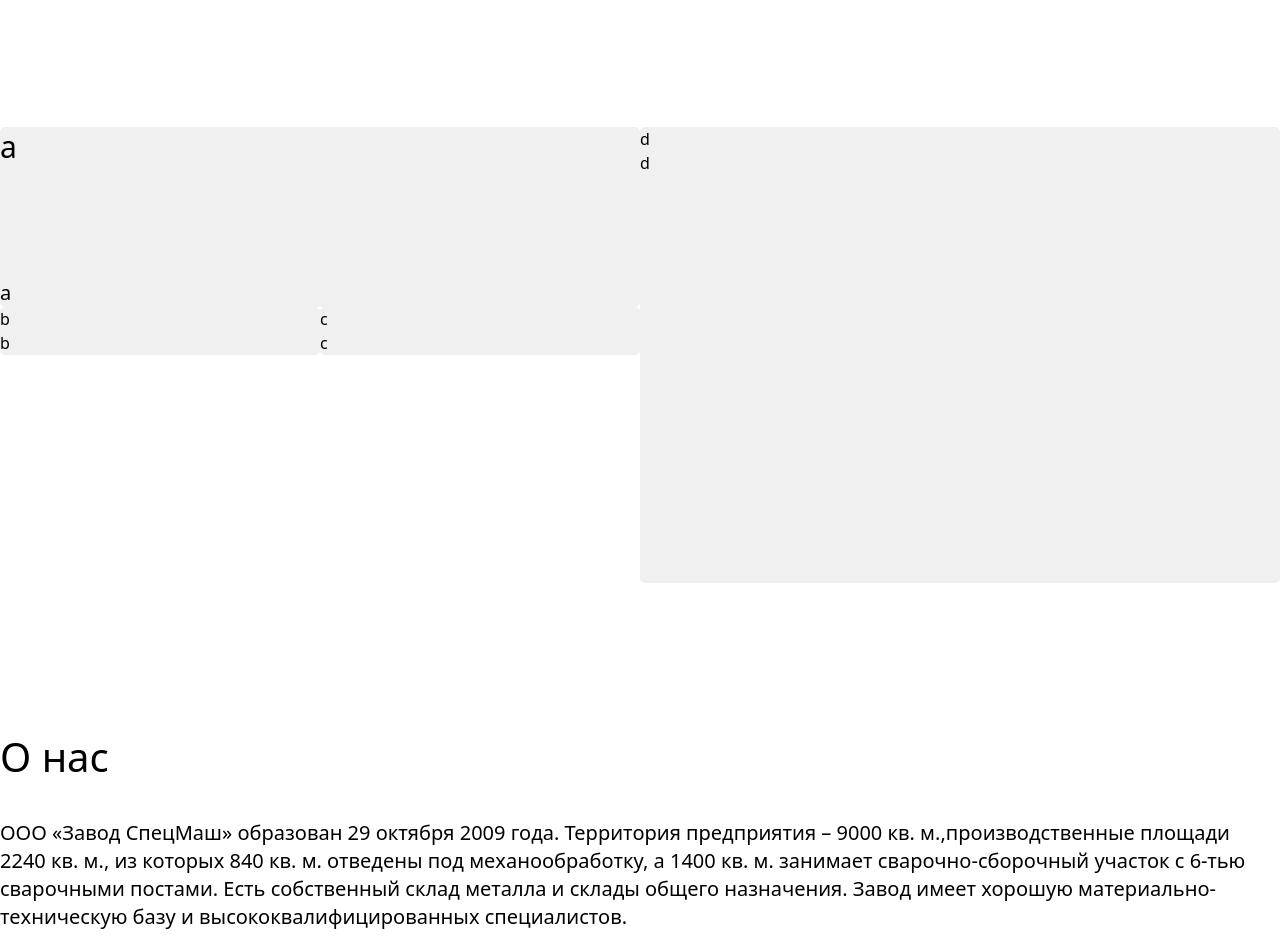
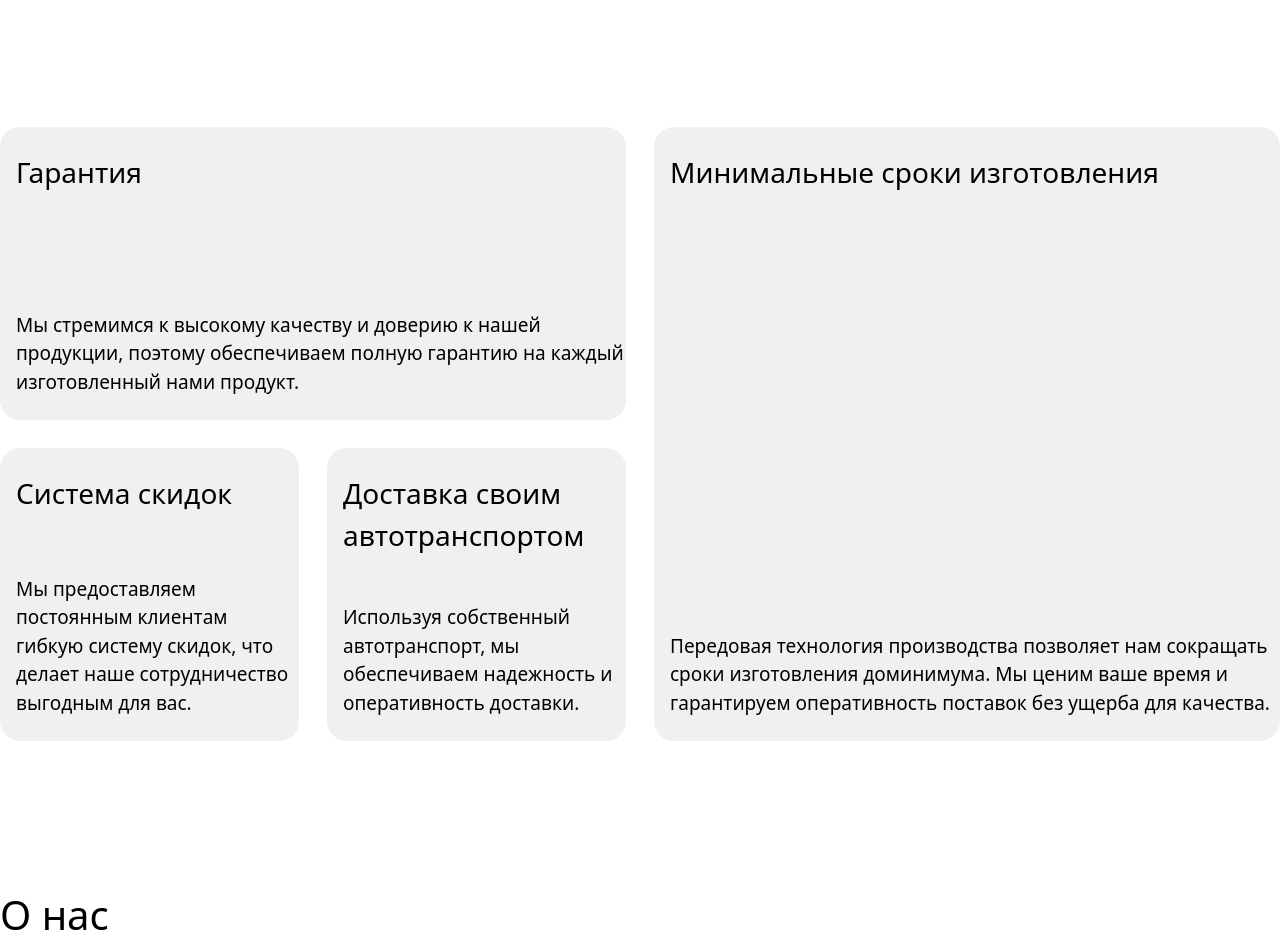
Before and after one commit to emshen6/test6, a React (Vite) app: page / in a window 1280 px wide. Shown: the part 420-1358 px from the top of the page. Built offline with nearby package versions, Linux system fonts and the light colour scheme; no server answers.

Commit message:
Benefits

```diff
--- /dev/null
+++ b/src/view/components/Benefits/i18n/ru.ts
@@ -0,0 +1,26 @@
+export const ru = {
+    cards: [
+        {
+            name: 'Гарантия',
+            description:
+                'Мы стремимся к высокому качеству и доверию к нашей продукции, поэтому ' +
+                'обеспечиваем полную гарантию на каждый изготовленный нами продукт.',
+        },
+        {
+            name: 'Минимальные сроки изготовления',
+            description:
+                'Передовая технология производства позволяет нам сокращать сроки изготовления до' +
+                'минимума. Мы ценим ваше время и гарантируем оперативность поставок без ущерба для качества.',
+        },
+        {
+            name: 'Система скидок',
+            description:
+                'Мы предоставляем постоянным клиентам гибкую систему скидок,' +
+                ' что делает наше сотрудничество выгодным для вас.',
+        },
+        {
+            name: 'Доставка своим автотранспортом',
+            description: 'Используя собственный автотранспорт, мы обеспечиваем надежность и оперативность доставки.',
+        },
+    ],
+};
--- a/src/view/components/Benefits/index.tsx
+++ b/src/view/components/Benefits/index.tsx
@@ -1,43 +1,28 @@
 import React from 'react';
 import classNames from 'classnames';
 import styles from './index.module.scss';
+import { ru } from './i18n/ru.ts';
 import { ContentWrapper } from '../ContentWrapper';
+import { BenefitCard } from '../UI/Card/BenefitCard';
 
 const cx = classNames.bind(styles);
 
-interface IBenefitsProps {
-    titles: string[];
-    descriptions: string[];
-}
-
-export const Benefits: React.FC<IBenefitsProps> = (props) => {
+export const Benefits: React.FC = () => {
     return (
         <div>
             <ContentWrapper>
-                <div className="grid grid-cols-2 grid-rows-2">
+                <div className="grid h-[614px] grid-cols-4 grid-rows-2 gap-7">
+                    <div className={'col-span-2'}>
+                        <BenefitCard name={ru.cards[0].name} description={ru.cards[0].description} />
+                    </div>
+                    <div className={'col-span-2 row-span-2'}>
+                        <BenefitCard name={ru.cards[1].name} description={ru.cards[1].description} />
+                    </div>
                     <div>
-                        <div className="max-w-full rounded-[5px] bg-lightGray">
-                            <div className="text-3xl font-medium leading-10 text-black">{props.titles[0]}</div>
-                            <div className="mt-28 text-justify text-xl leading-7 text-black">
-                                {props.descriptions[0]}
-                            </div>
-                        </div>
-
-                        <div className="grid grid-cols-2">
-                            <div className="max-h-full rounded-[5px] bg-lightGray">
-                                <div>{props.titles[1]}</div>
-                                <div>{props.descriptions[1]}</div>
-                            </div>
-                            <div className="max-h-full rounded-[5px] bg-lightGray">
-                                <div>{props.titles[2]}</div>
-                                <div>{props.descriptions[2]}</div>
-                            </div>
-                        </div>
+                        <BenefitCard name={ru.cards[2].name} description={ru.cards[2].description} />
                     </div>
-
-                    <div className="row-span-2 rounded-[5px] bg-lightGray">
-                        <div>{props.titles[3]}</div>
-                        <div>{props.descriptions[3]}</div>
+                    <div>
+                        <BenefitCard name={ru.cards[3].name} description={ru.cards[3].description} />
                     </div>
                 </div>
             </ContentWrapper>
--- a/src/view/components/CatalogPart/index.tsx
+++ b/src/view/components/CatalogPart/index.tsx
@@ -1,5 +1,6 @@
 import React from 'react';
 import classNames from 'classnames';
+import { Link } from 'react-router-dom';
 import { ru } from './i18n/ru.ts';
 import styles from './index.module.scss';
 import { useGetProductsQuery } from '../../../core/api/product';
@@ -18,11 +19,11 @@ export const CatalogPart: React.FC = () => {
                 <Title name={ru.title} />
                 <div className={cx(styles.scrollable, styles.hideScrollBar)}>
                     <div className={cx(styles.cardsWrapper)}>
-                        {data
-                            ?.slice(0, 7)
-                            ?.map((product) => (
+                        {data?.slice(0, 7)?.map((product) => (
+                            <Link key={product.id} to={`/catalog/${product.id}`}>
                                 <CatalogCard key={product?.id} title={product?.name} imageId={product?.images[0]?.id} />
-                            ))}
+                            </Link>
+                        ))}
                     </div>
                 </div>
             </div>
--- /dev/null
+++ b/src/view/components/UI/Card/BenefitCard/index.tsx
@@ -0,0 +1,19 @@
+import React from 'react';
+
+interface IBenefitCardProps {
+    name: string;
+    description: string;
+}
+export const BenefitCard: React.FC<IBenefitCardProps> = (props) => {
+    return (
+        <div
+            className={
+                // eslint-disable-next-line max-len
+                'relative h-full w-full flex-col content-between rounded-[20px] bg-lightGray px-4 py-6 hover:bg-darkBlue hover:text-white'
+            }
+        >
+            <div className={'text-[28px] font-medium'}>{props.name}</div>
+            <div className={'absolute bottom-6 text-[19px]'}>{props.description}</div>
+        </div>
+    );
+};
```
